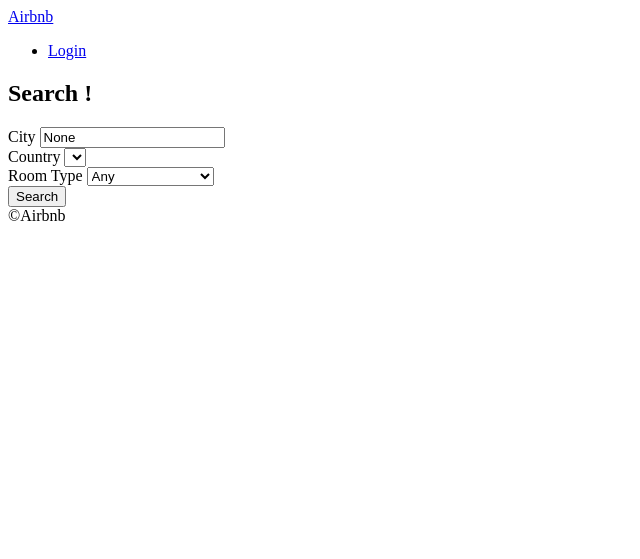
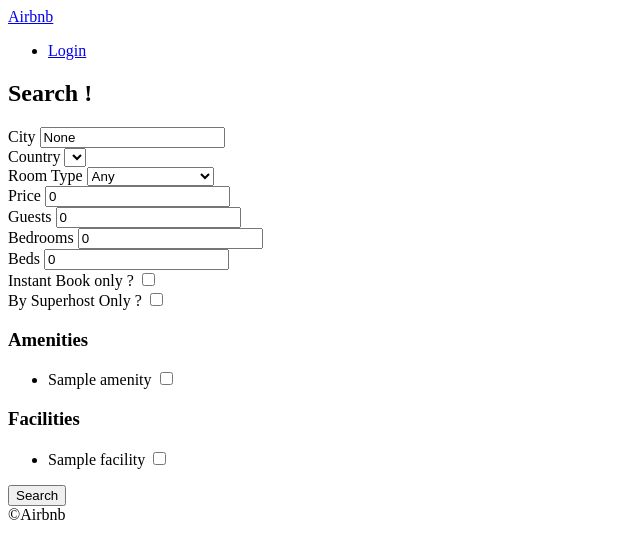
Before and after one commit to Pravin-Kumar-21/Airbnb_Clone_Latest, a Django app: page /rooms/search/ in a window 1280 px wide. Shown: the top 559 px of the page, without its empty margins (0-640 px from the left). Run offline with Django 4.2, Linux system fonts and the light colour scheme; tables that the repository leaves empty hold one stand-in row (values such as "Sample post"); lists and menus that the app fills with data are empty.

Commit message:
amenties,facilities,instant_book,superhost added to search page

```diff
--- a/rooms/views.py
+++ b/rooms/views.py
@@ -26,11 +26,38 @@
         city = str.capitalize(city)
     country = request.GET.get("country", "None")
     room_type = int(request.GET.get("room_type", 0))
+    price = int(request.GET.get("price", 0))
+    guest = int(request.GET.get("guest", 0))
+    bedrooms = int(request.GET.get("bedrooms", 0))
+    beds = int(request.GET.get("beds", 0))
+    baths = int(request.GET.get("baths", 0))
+    s_amenities = request.GET.getlist("amenities")
+    s_facilities = request.GET.getlist("facilities")
+    instant = request.GET.get("instant", False)
+    super_host = request.GET.get("super_host", False)
+    form = {
+        "city": city,
+        "s_country": country,
+        "s_room_type": room_type,
+        "price": price,
+        "guest": guest,
+        "bedrooms": bedrooms,
+        "beds": beds,
+        "baths": baths,
+        "s_amenities": s_amenities,
+        "s_facilities": s_facilities,
+        "instant": instant,
+        "super_host": super_host,
+    }
+
     room_types = models.RoomType.objects.all()
-    form = {"city": city, "s_country": country, "s_room_type": room_type}
+    amenities = models.Amenity.objects.all()
+    facilities = models.Facility.objects.all()
 
     choices = {
         "countries": countries,
         "room_types": room_types,
+        "amenities": amenities,
+        "facilities": facilities,
     }
     return render(request, "rooms/search.html", {**form, **choices})
--- a/templates/rooms/search.html
+++ b/templates/rooms/search.html
@@ -23,6 +23,7 @@
             {% endfor %}
         </select>
     </div>
+
     <div>
         <label for="room_types">Room Type</label>
         <select id="room_type" name="room_type">
@@ -32,6 +33,70 @@
             {% endfor %}
         </select>
     </div>
+
+    <div>
+        <label for="room_types">Price</label>
+        <input type = "number" value={{price}} name ="price" id = "price" placeholder ="Price">
+    </div>
+    <div>
+        <label for="guest">Guests</label>
+        <input type = "number" value= {{guest}} name ="guest" id = "guest" placeholder ="Guest">
+    </div>
+    <div>
+        <label for="bedrooms">Bedrooms</label>
+        <input type = "number" value= {{bedrooms}} name ="bedroom" id = "bedrooms" placeholder ="Bedrooms">
+    </div>
+    <div>
+        <label for="beds">Beds</label>
+        <input type = "number" value= {{beds}} name ="beds" id = "beds" placeholder ="Beds">
+    </div>
+    <div>
+    <div>
+        <label for="instant">Instant Book only ?</label>
+        <input type= "checkbox" name ="instant" id = "instant" {% if instant %}checked{% endif %}>
+    </div>
+    <div>
+        <label for="super_host">By Superhost Only ?</label>
+        <input type= "checkbox" name ="super_host" id = "super_host" {% if super_host %}checked{% endif %} >
+    </div>
+    <div>
+        <h3>Amenities</h3>
+        <ul>
+            {% for amenity in amenities %}
+                <li>
+                <label for ="a_{{amenity.pk}}">{{amenity.name}}</label>
+                <input
+                    id ="a_{{amenity.pk}}"
+                    name = "amenities"
+                    type = "checkbox"
+                    value = {{amenity.pk}}
+                    {% if amenity.pk|slugify in s_amenities  %}
+                        checked
+                    {% endif %}/>
+                </li>
+            {% endfor %}
+        </ul>
+    </div>
+    <div>
+        <h3>Facilities</h3>
+        <ul>
+            {% for facility in facilities %}
+                <li>
+                <label for ="f_{{facility.pk}}">{{facility.name}}</label>
+                <input
+                    id ="f_{{facility.pk}}"
+                    name = "facilities"
+                    type = "checkbox"
+                    value= {{facility.pk}}
+                    {% if facility.pk|slugify in s_facilities  %}
+                        checked
+                    {% endif %}
+
+                />
+                </li>
+            {% endfor %}
+        </ul>
+    </div>
     <button>Search</button>
     </form>
 {% endblock content %}
```
